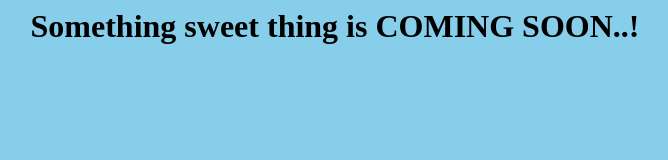
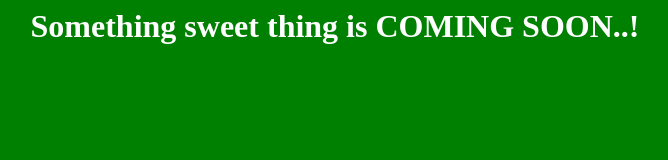
Before and after one commit to rdp128/mygithubpage, a plain HTML site: page index.html in a window 1280 px wide. Shown: the whole page, without its empty margins (305-973 px from the left). Drawn offline with Linux system fonts and the light colour scheme.

Commit message:
Update index.html

```diff
--- a/index.html
+++ b/index.html
@@ -7,7 +7,8 @@
   <style>
     body {
   text-align: center;
-  background-color:skyblue;
+      color: #fff;
+  background-color:green;
 
   }
   </style>
```
